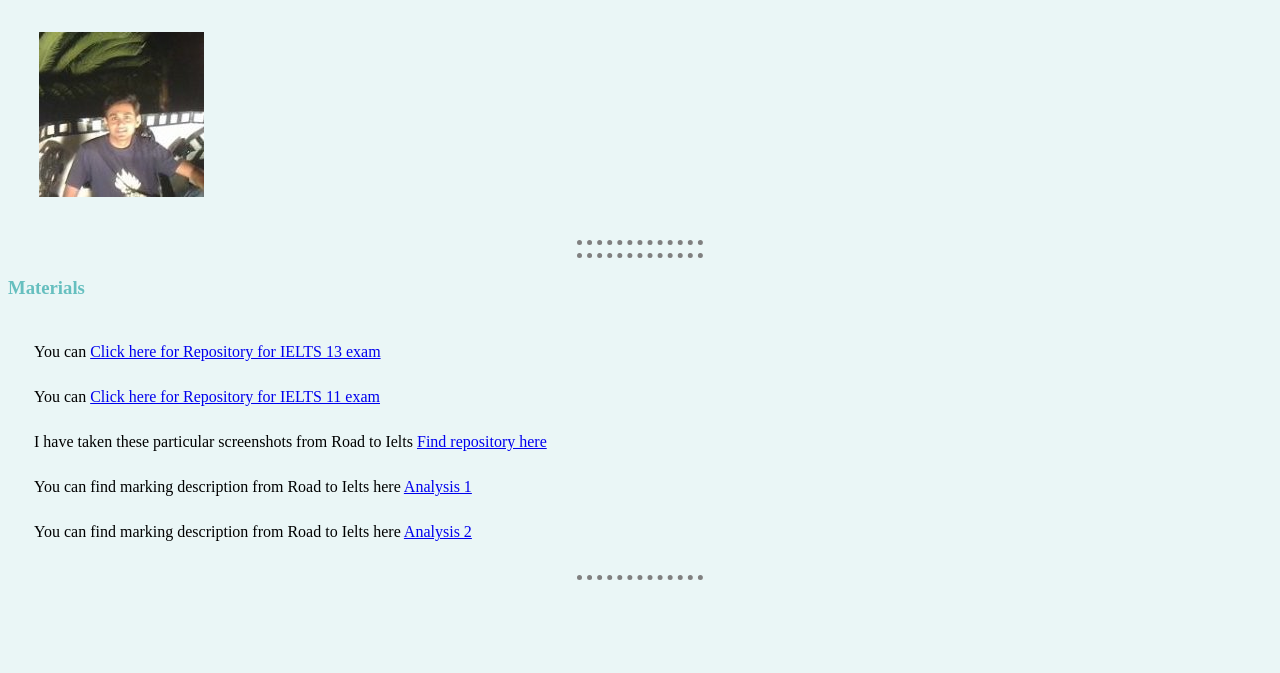
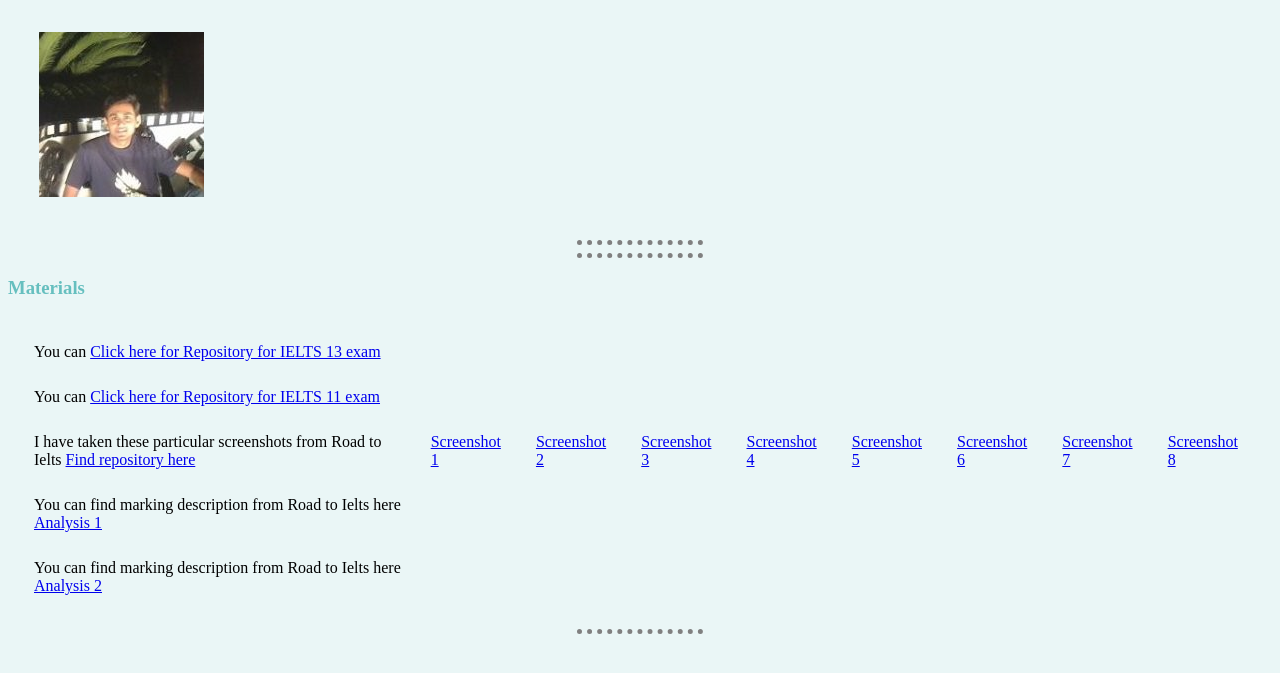
Before and after one commit to Vikaaash/ielts, a plain HTML site: page index.html in a window 1280 px wide. Shown: the part 79-752 px from the top of the page. Drawn offline with Linux system fonts and the light colour scheme.

Commit message:
Update index.html

```diff
--- a/index.html
+++ b/index.html
@@ -35,6 +35,17 @@
 
     <tr>
       <td>I have taken these particular screenshots from Road to Ielts <a href="/Writing Materials">Find repository here</a></td>
+     <td> <a href="Writing Materials/Capture 1.png">Screenshot 1</a></td>
+      <td> <a href="Writing Materials/Capture 2.png">Screenshot 2</a></td>
+      <td> <a href="Writing Materials/Capture 3.png">Screenshot 3</a></td>
+      <td> <a href="Writing Materials/Capture 4.png">Screenshot 4</a></td>
+      <td> <a href="Writing Materials/Capture 5.png">Screenshot 5</a></td>
+      <td> <a href="Writing Materials/Capture 6.png">Screenshot 6</a></td>
+      <td> <a href="Writing Materials/Capture 7.png">Screenshot 7</a></td>
+      <td> <a href="Writing Materials/Capture 8.png">Screenshot 8</a></td>
+
+
+
     </tr>
 
     <tr>
```
